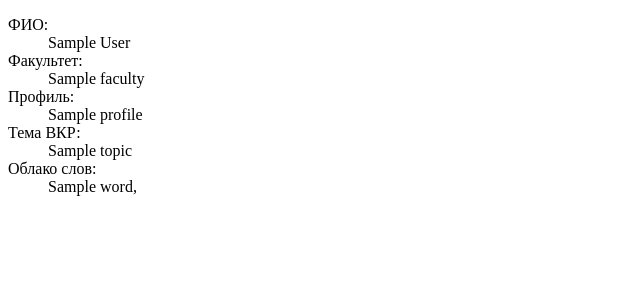
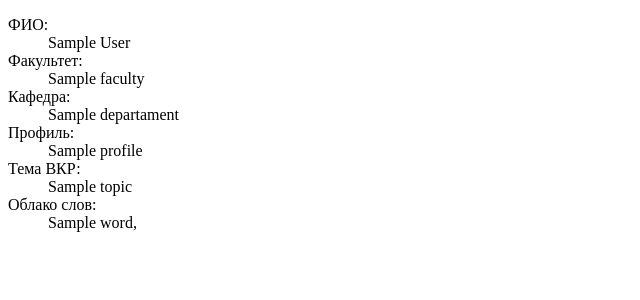
Before and after one commit to zloy276/ulsu_students_project, a Django app: template server/nlp/templates/show.html in a window 1280 px wide. Shown: the top 300 px of the page, without its empty margins (0-640 px from the left). Run offline with Django 3.2, Linux system fonts and the light colour scheme; the template is opened without the code that fills it: most values are stand-ins (such as "Sample title", 1, 10 or a date in 2020); data that the repository does not hold is empty.

Commit message:
забытая миграция и добавлена кафедра в show.html

```diff
--- a/server/nlp/templates/show.html
+++ b/server/nlp/templates/show.html
@@ -3,6 +3,7 @@
 <dl>
     <dt>ФИО: <dd>{{ student.full_name }}</dd></dt>
     <dt>Факультет: <dd>{{ student.direction.faculty }}</dd></dt>
+    <dt>Кафедра: <dd>{{ student.departament }}</dd></dt>
     <dt>Профиль: <dd>{{ student.profile }}</dd></dt>
     <dt>Тема ВКР:<dd>{{ student.topic }}</dd></dt>
     <dt>Облако слов:
```
Also changed, not shown: server/nlp/migrations/0009_auto_20210419_1304.py (added).
